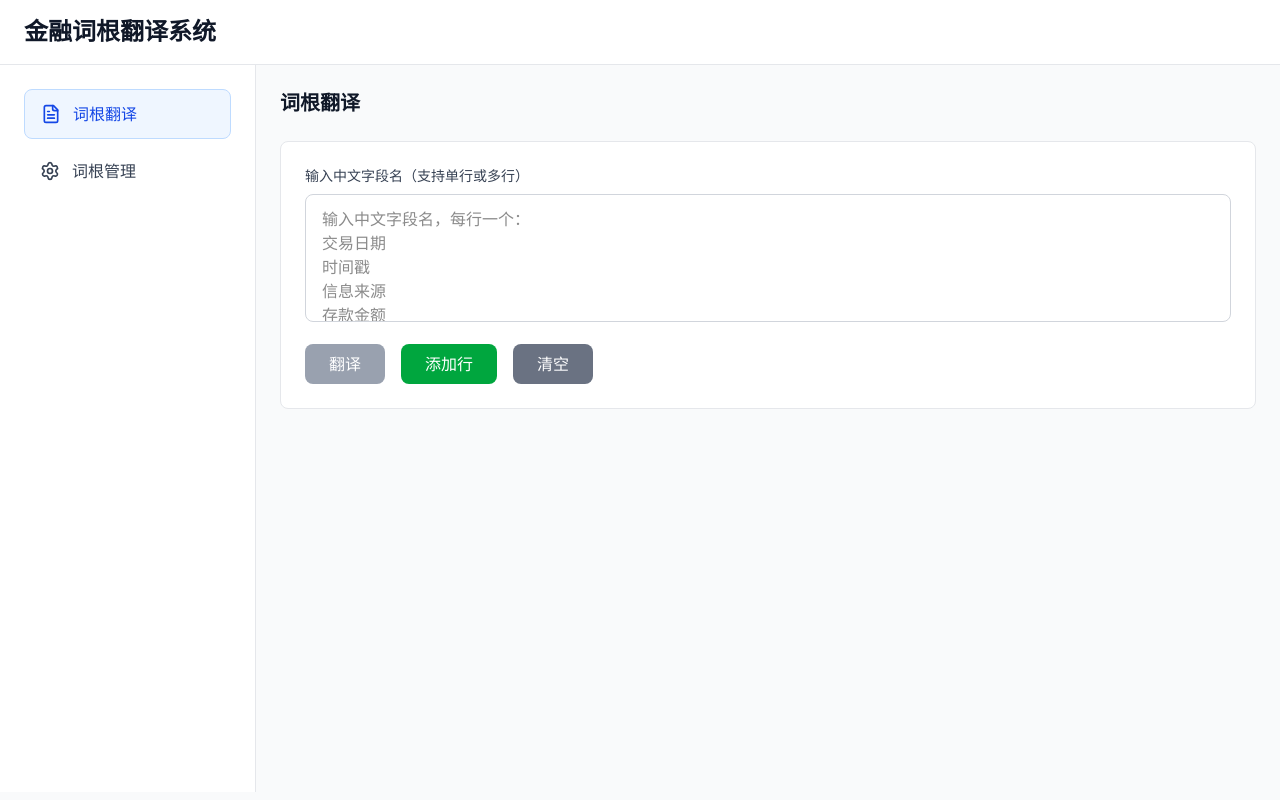
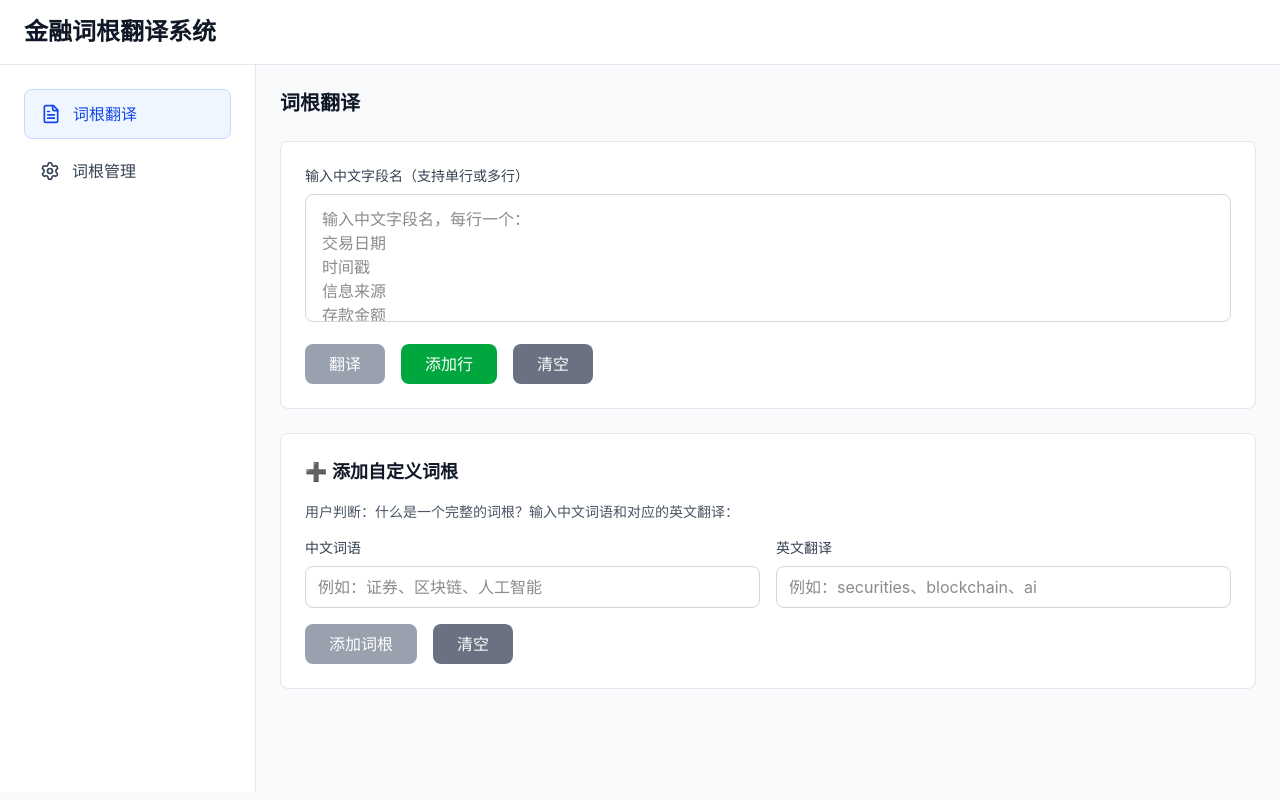
Before and after one commit to xingkaixin/rootify, a React (Vite) app: page / in a window 1280 px wide. Built offline with nearby package versions, Linux system fonts and the light colour scheme.

Commit message:
feat: 添加自定义词根功能，支持用户手动输入和保存翻译

```diff
--- a/src/App.tsx
+++ b/src/App.tsx
@@ -248,6 +248,41 @@ function App() {
     setManualTranslations(prev => ({ ...prev, [chinese]: english }));
   };
 
+  const handleAddCustomRoot = (chinese: string, english: string) => {
+    if (chinese.trim() && english.trim()) {
+      const customRoots = loadCustomRoots();
+      const updatedCustomRoots = { ...customRoots, [chinese.trim()]: english.trim() };
+      saveCustomRoots(updatedCustomRoots);
+
+      // 重新翻译所有文本
+      const retranslatedData = tableData.map((row) => {
+        if (row.chinese.trim()) {
+          const segments = segmentText(row.chinese);
+          const englishResult = segments.map((seg) => seg.english).join("_");
+          const unknownRoots = segments.filter(seg => seg.isUnknown).map(seg => seg.chinese);
+
+          return {
+            ...row,
+            english: englishResult,
+            hasUnknownRoots: unknownRoots.length > 0,
+            segments: segments
+          };
+        }
+        return row;
+      });
+
+      setTableData(retranslatedData);
+    }
+  };
+
+  const handleNewChineseChange = (value: string) => {
+    setManualTranslations(prev => ({ ...prev, newChinese: value }));
+  };
+
+  const handleNewEnglishChange = (value: string) => {
+    setManualTranslations(prev => ({ ...prev, newEnglish: value }));
+  };
+
   const saveManualTranslations = () => {
     const customRoots = loadCustomRoots();
     const updatedCustomRoots = { ...customRoots, ...manualTranslations };
@@ -331,7 +366,7 @@ function App() {
                 </label>
                 <textarea
                   value={unifiedInput}
-                  onChange={(e) => handleUnifiedInput(e.target.value)}
+                  onChange={(e: React.ChangeEvent<HTMLTextAreaElement>) => handleUnifiedInput(e.target.value)}
                   placeholder="输入中文字段名，每行一个：
 交易日期
 时间戳
@@ -414,42 +449,81 @@ function App() {
                 </div>
               )}
 
-              {showManualPanel && (
               <div className="bg-white rounded-lg border border-gray-200 p-6 mt-6">
-                  <h3 className="text-lg font-semibold text-gray-900 mb-4">🔧 手动翻译未知词根</h3>
-                  <p className="text-sm text-gray-600 mb-4">以下字符无法自动翻译，请提供英文对应：</p>
+                <h3 className="text-lg font-semibold text-gray-900 mb-4">➕ 添加自定义词根</h3>
+                <p className="text-sm text-gray-600 mb-4">用户判断：什么是一个完整的词根？输入中文词语和对应的英文翻译：</p>
 
-                  <div className="space-y-4 mb-6">
-                    {currentUnknownRoots.map((root) => (
-                      <div key={root} className="flex items-center gap-4">
-                        <div className="w-20 text-right font-medium text-gray-900">{root}</div>
-                        <div className="flex-1">
+                <div className="grid grid-cols-2 gap-4 mb-4">
+                  <div>
+                    <label className="block text-sm font-medium text-gray-700 mb-2">中文词语</label>
                     <input
                       type="text"
-                            value={manualTranslations[root] || ""}
-                            onChange={(e) => handleManualTranslation(root, e.target.value)}
-                            placeholder="输入英文翻译..."
+                      value={manualTranslations.newChinese || ""}
+                      onChange={(e: React.ChangeEvent<HTMLInputElement>) => handleNewChineseChange(e.target.value)}
+                      placeholder="例如：证券、区块链、人工智能"
+                      className="w-full px-3 py-2 border border-gray-300 rounded-lg focus:ring-2 focus:ring-blue-500 focus:border-blue-500"
+                    />
+                  </div>
+                  <div>
+                    <label className="block text-sm font-medium text-gray-700 mb-2">英文翻译</label>
+                    <input
+                      type="text"
+                      value={manualTranslations.newEnglish || ""}
+                      onChange={(e: React.ChangeEvent<HTMLInputElement>) => handleNewEnglishChange(e.target.value)}
+                      placeholder="例如：securities、blockchain、ai"
                       className="w-full px-3 py-2 border border-gray-300 rounded-lg focus:ring-2 focus:ring-blue-500 focus:border-blue-500"
                     />
                   </div>
                 </div>
+
+                <div className="flex gap-4">
+                  <button
+                    onClick={() => {
+                      handleAddCustomRoot(manualTranslations.newChinese || "", manualTranslations.newEnglish || "");
+                      setManualTranslations(prev => ({ ...prev, newChinese: "", newEnglish: "" }));
+                    }}
+                    disabled={!manualTranslations.newChinese?.trim() || !manualTranslations.newEnglish?.trim()}
+                    className="px-6 py-2 bg-blue-600 text-white rounded-lg hover:bg-blue-700 disabled:bg-gray-400 disabled:cursor-not-allowed transition-colors font-medium"
+                  >
+                    添加词根
+                  </button>
+                  <button
+                    onClick={() => setManualTranslations(prev => ({ ...prev, newChinese: "", newEnglish: "" }))}
+                    className="px-6 py-2 bg-gray-500 text-white rounded-lg hover:bg-gray-600 transition-colors font-medium"
+                  >
+                    清空
+                  </button>
+                </div>
+              </div>
+
+              {showManualPanel && currentUnknownRoots.length > 0 && (
+                <div className="bg-yellow-50 rounded-lg border border-yellow-200 p-6 mt-6">
+                  <h3 className="text-lg font-semibold text-gray-900 mb-4">⚠️ 发现未识别字符</h3>
+                  <p className="text-sm text-gray-600 mb-4">以下字符系统无法识别，您可以选择：</p>
+
+                  <div className="space-y-2 mb-4">
+                    {currentUnknownRoots.map((root) => (
+                      <div key={root} className="flex items-center justify-between p-2 bg-white rounded border">
+                        <span className="font-medium">{root}</span>
+                        <button
+                          onClick={() => {
+                            setManualTranslations(prev => ({ ...prev, newChinese: root }));
+                            setShowManualPanel(false);
+                          }}
+                          className="px-3 py-1 bg-blue-600 text-white text-sm rounded hover:bg-blue-700 transition-colors"
+                        >
+                          添加为词根
+                        </button>
+                      </div>
                     ))}
                   </div>
 
-                  <div className="flex gap-4">
-                    <button
-                      onClick={saveManualTranslations}
-                      className="px-6 py-2 bg-blue-600 text-white rounded-lg hover:bg-blue-700 transition-colors font-medium"
-                    >
-                      保存翻译
-                    </button>
                   <button
                     onClick={() => setShowManualPanel(false)}
-                      className="px-6 py-2 bg-gray-500 text-white rounded-lg hover:bg-gray-600 transition-colors font-medium"
+                    className="px-4 py-2 bg-gray-500 text-white text-sm rounded hover:bg-gray-600 transition-colors"
                   >
-                      取消
+                    忽略
                   </button>
-                  </div>
                 </div>
               )}
             </div>
```
Lines whose indentation alone changed are shown as unchanged.
